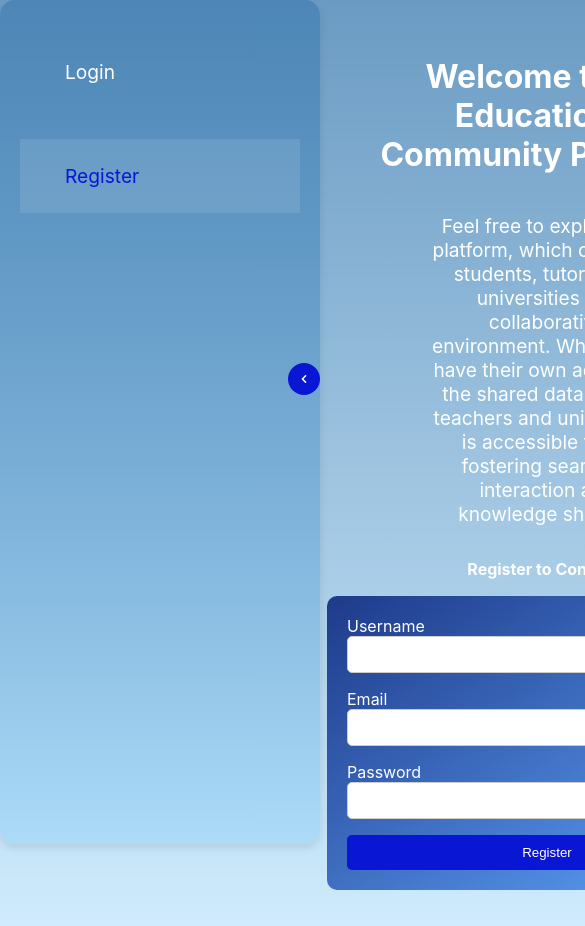
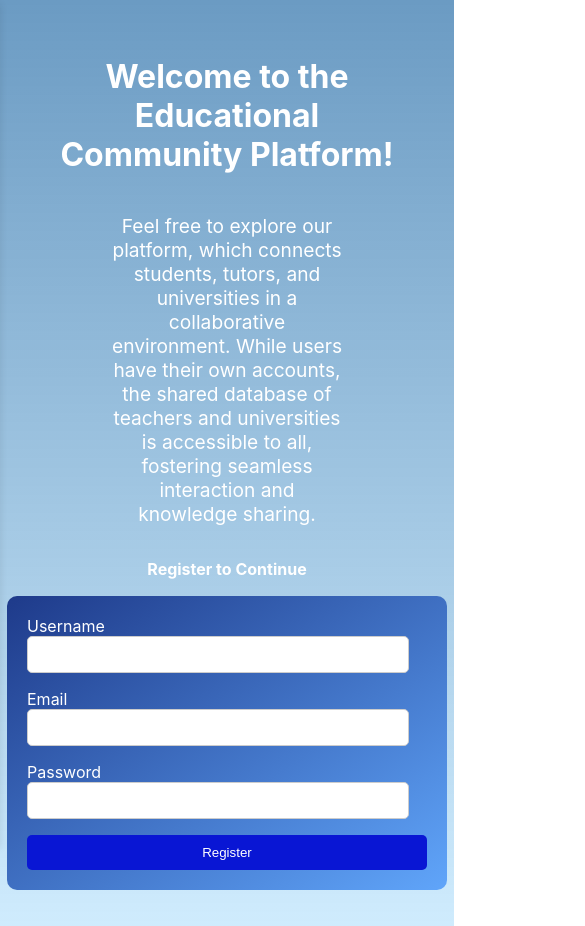
Before and after one commit to lewypopescu/react-app-education, a React (Create React App) app: page /react-app-education/register in a window 390 px wide. Shown: the top 926 px of the page, 585 px wide, since content can reach past the window. Built offline with nearby package versions, Linux system fonts and the light colour scheme; no server answers.

Commit message:
more responsive

```diff
--- a/src/components/Home/Home.module.css
+++ b/src/components/Home/Home.module.css
@@ -40,3 +40,47 @@
 .welcomeMessage ul li {
   margin-bottom: 0.5rem;
 }
+
+@media (max-width: 768px) {
+  .homePage {
+    padding: 10px;
+    height: auto;
+  }
+
+  .welcomeMessage {
+    padding: 20px;
+    max-width: 100%;
+    margin-top: 10px;
+  }
+
+  .welcomeMessage h1 {
+    font-size: 2rem;
+  }
+
+  .welcomeMessage p {
+    font-size: 1rem;
+  }
+
+  .welcomeMessage ul {
+    padding-left: 1rem;
+    margin: 10px 0;
+  }
+
+  .welcomeMessage ul li {
+    font-size: 0.95rem;
+  }
+}
+
+@media (max-width: 480px) {
+  .welcomeMessage h1 {
+    font-size: 1.5rem;
+  }
+
+  .welcomeMessage p {
+    font-size: 0.95rem;
+  }
+
+  .welcomeMessage ul li {
+    font-size: 0.9rem;
+  }
+}
--- a/src/components/Sidebar/Sidebar.css
+++ b/src/components/Sidebar/Sidebar.css
@@ -88,3 +88,55 @@
 .logout:hover {
   background: #ffebeb;
 }
+
+@media (max-width: 768px) {
+  .sidebar {
+    position: fixed;
+    top: 0;
+    left: 0;
+    width: 240px;
+    height: 100vh;
+    z-index: 1000;
+    transform: translateX(-100%);
+    transition: transform 0.3s ease-in-out;
+    border-radius: 0;
+  }
+
+  .sidebar--collapsed {
+    transform: translateX(0);
+  }
+
+  .toggle {
+    position: fixed;
+    top: 20px;
+    left: 20px;
+    z-index: 1100;
+    background-color: #ffffffdd;
+    border: none;
+    font-size: 1.8rem;
+    border-radius: 50%;
+    padding: 6px;
+    box-shadow: 0 0 5px rgba(0, 0, 0, 0.2);
+  }
+
+  .sidebar-menu {
+    padding-top: 80px;
+  }
+
+  .sidebar-menu-item {
+    font-size: 1rem;
+    padding: 10px 16px;
+  }
+
+  .user-info {
+    padding: 10px;
+    font-size: 0.9rem;
+    flex-direction: column;
+    text-align: center;
+  }
+
+  .logout {
+    justify-content: center;
+    padding: 12px;
+  }
+}
```
